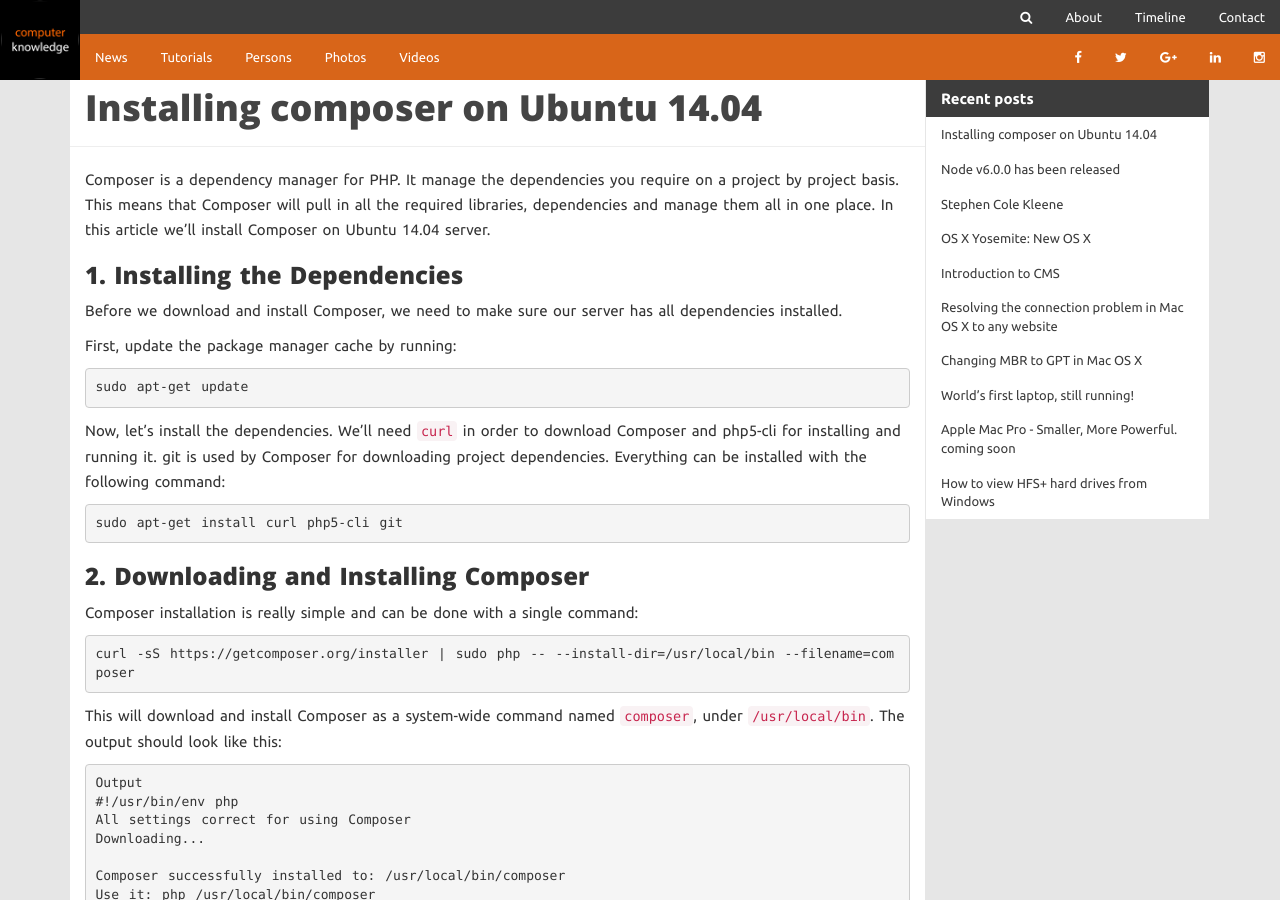
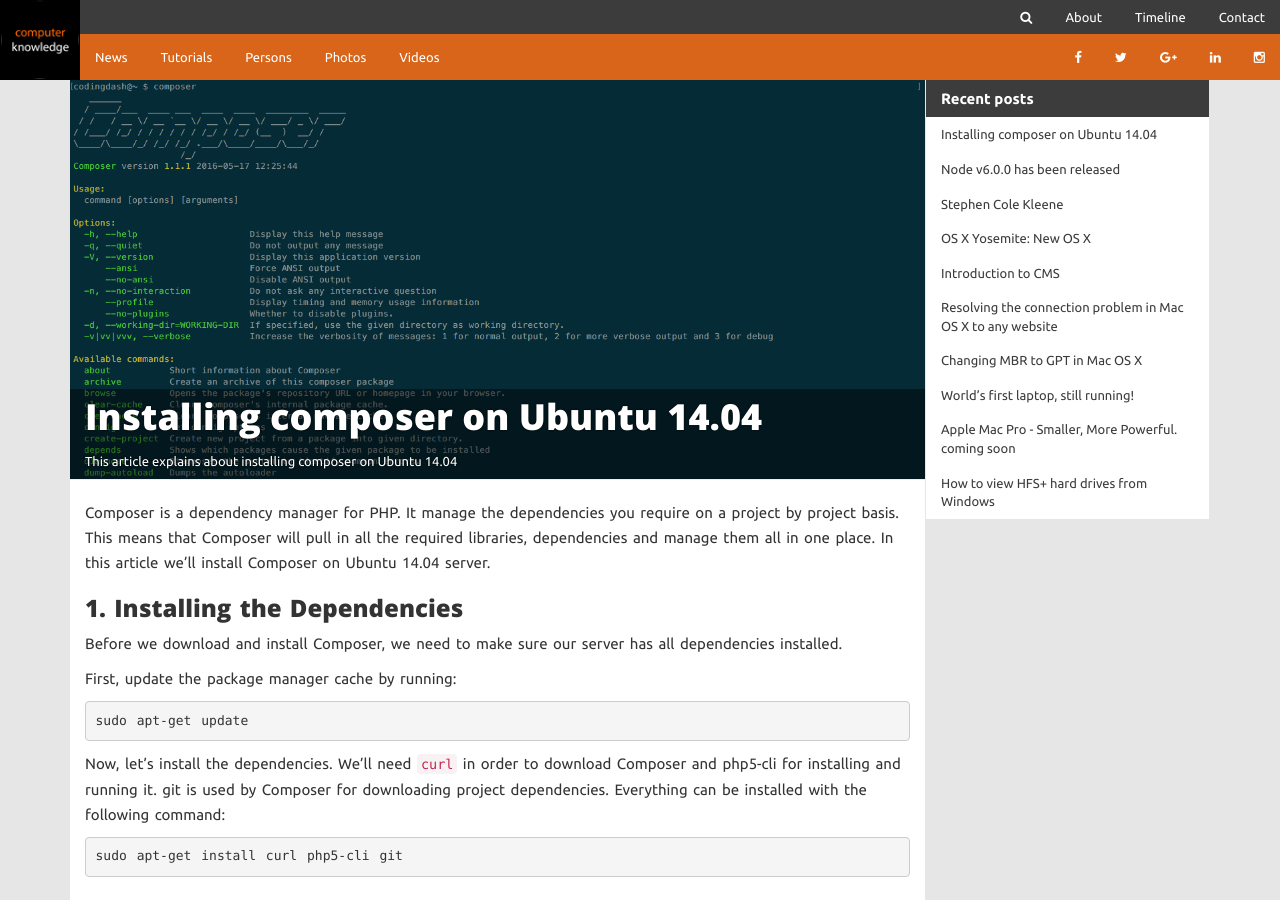
Before and after one commit to ComputerknowBot/computerknowledge.github.io, a Jekyll site: the page built from _posts/articles/2016-05-26-installing-composer.markdown, in a window 1280 px wide and 900 px high. Built offline with Jekyll 4.4.1, drawn with Linux system fonts in a browser that asks for light colours; comment, search, counter and statistics services are not loaded.

Commit message:
Added new post.

```diff
--- a/_posts/articles/2016-05-26-installing-composer.markdown
+++ b/_posts/articles/2016-05-26-installing-composer.markdown
@@ -3,6 +3,8 @@ layout: post
 category: article
 title:  "Installing composer on Ubuntu 14.04"
 date: 2016-05-26 23:09:25 +0530
+image: 2016/05/26/composer.png
+meta: This article explains about installing composer on Ubuntu 14.04
 permalink: /article/installing-composer-on-ubuntu
 author: Ritesh Shrivastav
 ---
```
Also changed, not shown: resources/2016/05/26/composer.png (added).
